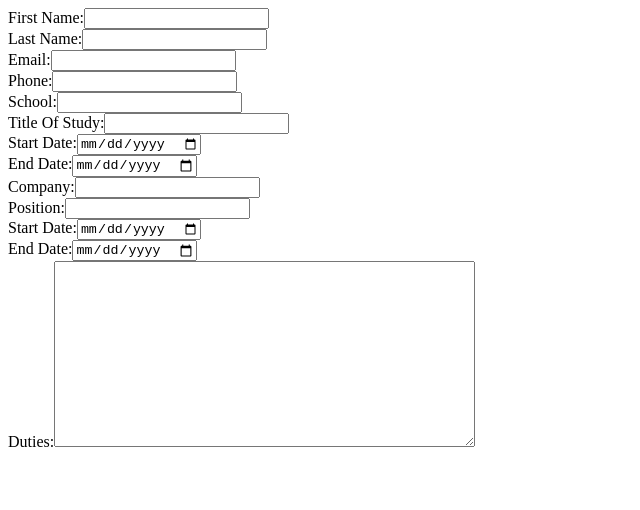
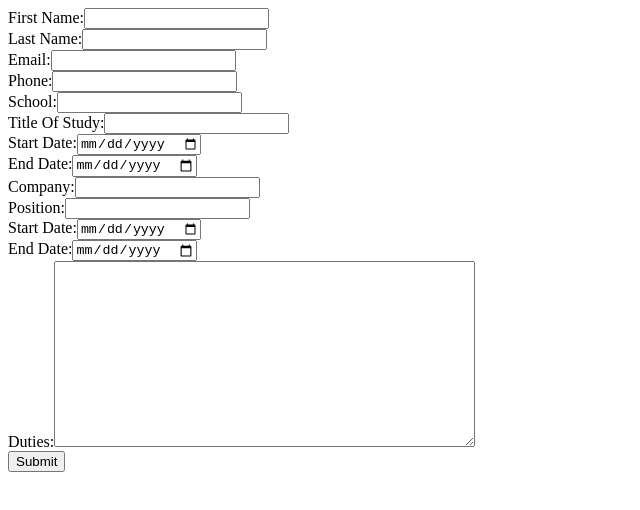
Before and after one commit to calbush/cv-application-react, a React (Create React App) app: page / in a window 1280 px wide. Shown: the top 510 px of the page, without its empty margins (0-640 px from the left). Built offline with nearby package versions, Linux system fonts and the light colour scheme.

Commit message:
Add submit component for form

```diff
--- a/src/App.js
+++ b/src/App.js
@@ -2,6 +2,7 @@ import React from 'react'
 import Personal from './personal'
 import Educational from './educational'
 import Practical from './practical'
+import Submit from './submit'
 
 
 class App extends React.Component {
@@ -12,6 +13,7 @@ class App extends React.Component {
                 <Personal />
                 <Educational />
                 <Practical />
+                <Submit />
             </div>
         )
     }
--- /dev/null
+++ b/src/submit.js
@@ -0,0 +1,11 @@
+import React from "react";
+
+class Submit extends React.Component{
+    render(){
+        return (
+            <button type="submit">Submit</button>
+        )
+    }
+}
+
+export default Submit
```
